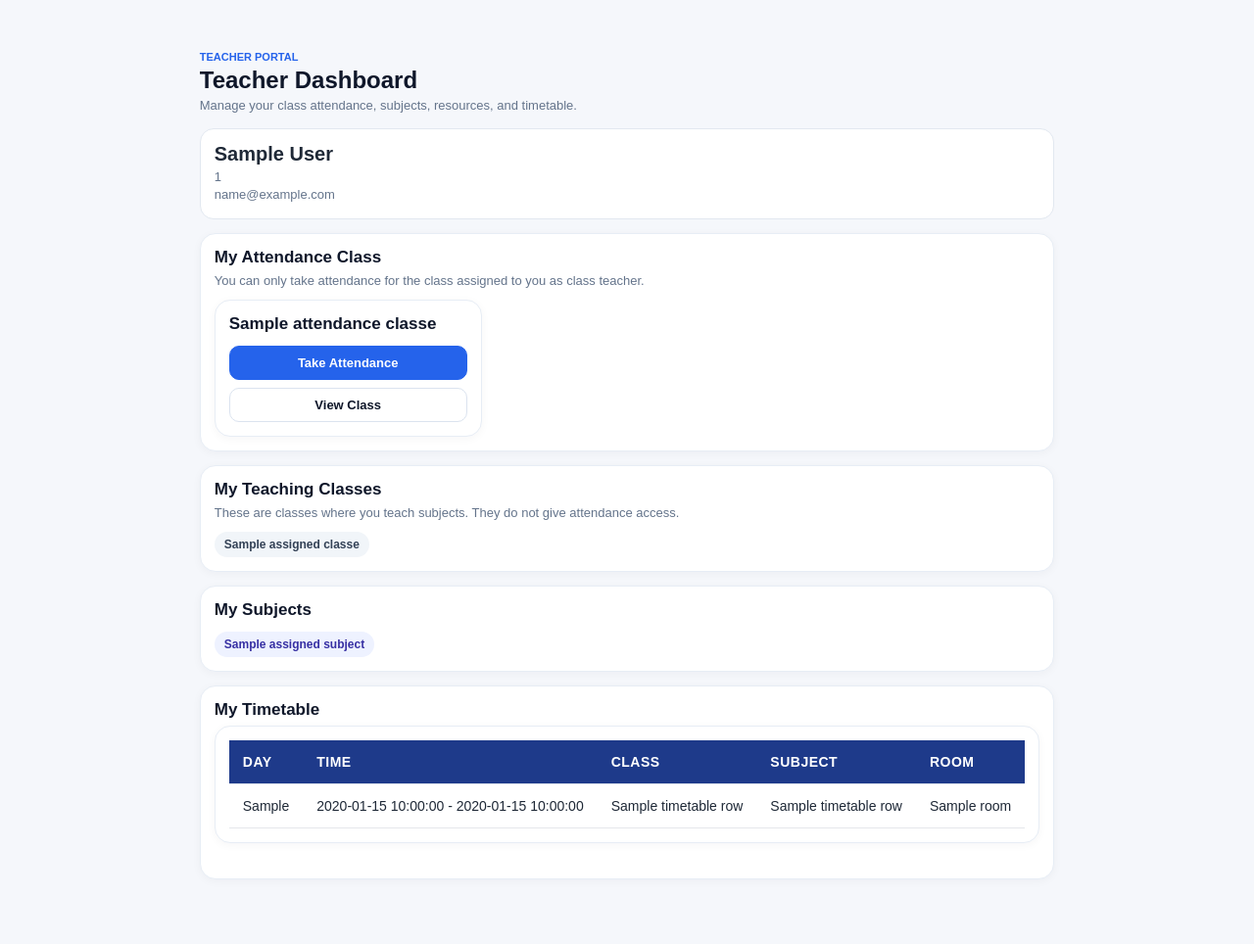
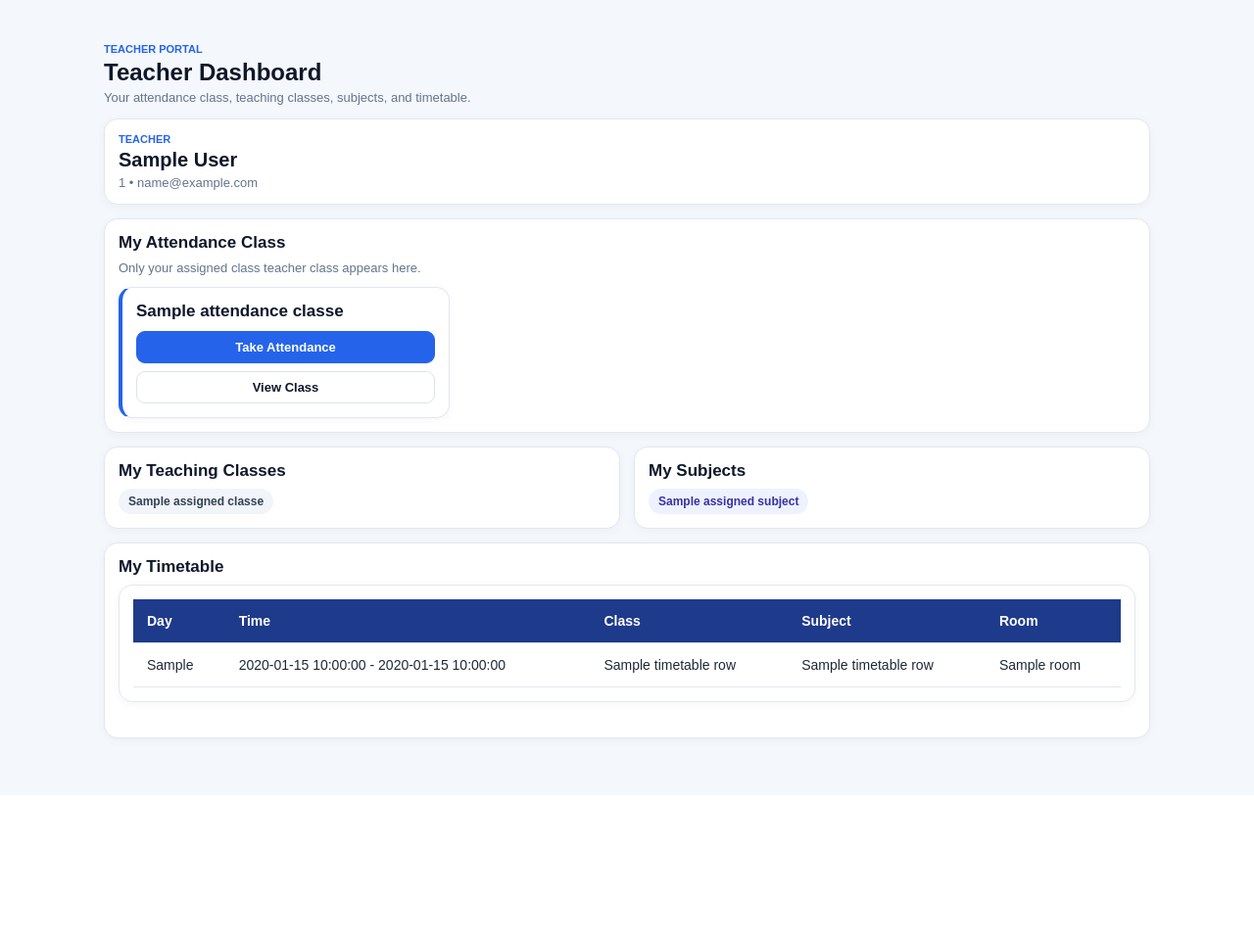
Before and after one commit to sadziwacynthia-bot/school-system-v2, a Flask app: template templates/teacher_dashboard.html in a window 1280 px wide. Shown: the whole page at 98% size. After the commit the page ends 760 px from the top, so only its background shows below. Run offline with Flask 3, Linux system fonts and the light colour scheme; the template is opened without the code that fills it: most values are stand-ins (such as "Sample title", 1, 10 or a date in 2020); some libraries are stand-ins or nearby versions.

Commit message:
Polish teacher dashboard appearance

```diff
--- a/templates/teacher_dashboard.html
+++ b/templates/teacher_dashboard.html
@@ -7,65 +7,62 @@
     <div>
       <p class="eyebrow">Teacher Portal</p>
       <h1>Teacher Dashboard</h1>
-      <p class="muted">Manage your class attendance, subjects, resources, and timetable.</p>
+      <p class="muted">Your attendance class, teaching classes, subjects, and timetable.</p>
     </div>
   </div>
 
   {% if teacher %}
   <div class="teacher-card">
+    <div>
+      <p class="eyebrow">Teacher</p>
       <h2>{{ teacher.full_name }}</h2>
-    <p>{{ teacher.teacher_id or "Teacher" }}</p>
-    <p>{{ teacher.email or "" }}</p>
+      <p class="muted">{{ teacher.teacher_id or "Teacher" }}{% if teacher.email %} • {{ teacher.email }}{% endif %}</p>
+    </div>
   </div>
   {% endif %}
 
   <div class="section">
+    <div class="section-head">
+      <div>
         <h2>My Attendance Class</h2>
-    <p class="section-note">You can only take attendance for the class assigned to you as class teacher.</p>
+        <p class="muted">Only your assigned class teacher class appears here.</p>
+      </div>
+    </div>
 
     <div class="class-grid">
       {% for class_name in attendance_classes %}
-      <div class="class-card attendance-card">
+      <div class="mini-card blue-left">
         <h3>{{ class_name }}</h3>
-
-        <a href="{{ url_for('attendance', class_name=class_name) }}" class="btn primary">
-          Take Attendance
-        </a>
-
-        <a href="{{ url_for('class_students', class_name=class_name) }}" class="btn">
-          View Class
-        </a>
+        <a href="{{ url_for('attendance', class_name=class_name) }}" class="btn primary">Take Attendance</a>
+        <a href="{{ url_for('class_students', class_name=class_name) }}" class="btn">View Class</a>
       </div>
       {% else %}
-      <div class="empty">
-        No class assigned for attendance yet. Ask the admin to assign you as a class teacher.
-      </div>
+      <div class="empty">No attendance class assigned yet.</div>
       {% endfor %}
     </div>
   </div>
 
+  <div class="two-column">
     <div class="section">
       <h2>My Teaching Classes</h2>
-    <p class="section-note">These are classes where you teach subjects. They do not give attendance access.</p>
-
       <div class="pill-row">
         {% for class_name in assigned_classes %}
           <span class="pill">{{ class_name }}</span>
         {% else %}
-        <span class="empty-text">No teaching classes assigned yet.</span>
+          <span class="empty-text">No teaching classes assigned.</span>
         {% endfor %}
       </div>
     </div>
 
     <div class="section">
       <h2>My Subjects</h2>
-
       <div class="pill-row">
         {% for subject in assigned_subjects %}
           <span class="pill subject">{{ subject }}</span>
         {% else %}
-        <span class="empty-text">No subjects assigned yet.</span>
+          <span class="empty-text">No subjects assigned.</span>
         {% endfor %}
+      </div>
     </div>
   </div>
 
@@ -83,7 +80,6 @@
             <th>Room</th>
           </tr>
         </thead>
-
         <tbody>
           {% for t in timetable_rows %}
           <tr>
@@ -113,7 +109,7 @@
 }
 
 .page-header {
-  margin-bottom: 16px;
+  margin-bottom: 14px;
 }
 
 .eyebrow {
@@ -130,8 +126,7 @@
   color: #0f172a;
 }
 
-.muted,
-.section-note {
+.muted {
   color: #64748b;
   font-size: 13px;
   margin: 0;
@@ -139,12 +134,13 @@
 
 .teacher-card,
 .section,
-.class-card,
+.mini-card,
 .table-card {
-  background: white;
+  background: #ffffff;
   border: 1px solid #e2e8f0;
   border-radius: 14px;
   padding: 14px;
+  box-shadow: 0 2px 10px rgba(15, 23, 42, 0.04);
 }
 
 .teacher-card {
@@ -152,14 +148,9 @@
 }
 
 .teacher-card h2 {
-  margin: 0 0 4px;
+  margin: 4px 0;
   font-size: 20px;
-}
-
-.teacher-card p {
-  margin: 3px 0;
-  color: #64748b;
-  font-size: 13px;
+  color: #0f172a;
 }
 
 .section {
@@ -168,24 +159,33 @@
 
 .section h2 {
   font-size: 17px;
-  margin: 0 0 6px;
+  margin: 0 0 8px;
   color: #0f172a;
+}
+
+.section-head {
+  margin-bottom: 12px;
 }
 
 .class-grid {
   display: grid;
   grid-template-columns: repeat(3, 1fr);
   gap: 12px;
-  margin-top: 12px;
 }
 
-.class-card h3 {
-  margin: 0 0 12px;
+.two-column {
+  display: grid;
+  grid-template-columns: 1fr 1fr;
+  gap: 14px;
+}
+
+.mini-card h3 {
+  margin: 0 0 10px;
   font-size: 17px;
   color: #0f172a;
 }
 
-.attendance-card {
+.blue-left {
   border-left: 4px solid #2563eb;
 }
 
@@ -193,7 +193,7 @@
   display: block;
   text-align: center;
   padding: 8px 10px;
-  border-radius: 8px;
+  border-radius: 9px;
   border: 1px solid #dbe3ef;
   text-decoration: none;
   color: #0f172a;
@@ -212,7 +212,6 @@
   display: flex;
   flex-wrap: wrap;
   gap: 8px;
-  margin-top: 12px;
 }
 
 .pill {
@@ -269,67 +268,10 @@ td {
 }
 
 @media (max-width: 900px) {
-  .class-grid {
+  .class-grid,
+  .two-column {
     grid-template-columns: 1fr;
   }
-}
-.main-content,
-.page-content,
-.content-area {
-    max-width: 1250px;
-    margin: auto;
-    padding: 18px;
-}
-body {
-    background: #f5f7fb;
-}
-.card,
-.section,
-.table-card,
-.class-card {
-    background: white;
-    border-radius: 16px;
-    border: 1px solid #e7edf5;
-    box-shadow: 0 2px 10px rgba(15, 23, 42, 0.04);
-}
-.btn {
-    border-radius: 10px;
-    padding: 9px 14px;
-    font-size: 13px;
-    font-weight: 700;
-    transition: 0.2s ease;
-}
-
-.btn:hover {
-    transform: translateY(-1px);
-}
-.sidebar {
-    background: #0f172a;
-    border-right: 1px solid #1e293b;
-}
-.sidebar a {
-    border-radius: 10px;
-    margin-bottom: 6px;
-}
-
-.sidebar a:hover {
-    background: rgba(255,255,255,0.08);
-}
-.stats-grid {
-    display: grid;
-    grid-template-columns: repeat(auto-fit, minmax(220px, 1fr));
-    gap: 14px;
-}
-table {
-    border-collapse: separate;
-    border-spacing: 0;
-}
-
-th {
-    background: #f8fafc;
-    font-size: 12px;
-    text-transform: uppercase;
-    letter-spacing: .5px;
 }
 </style>
 
```
Lines whose indentation alone changed are shown as unchanged.
